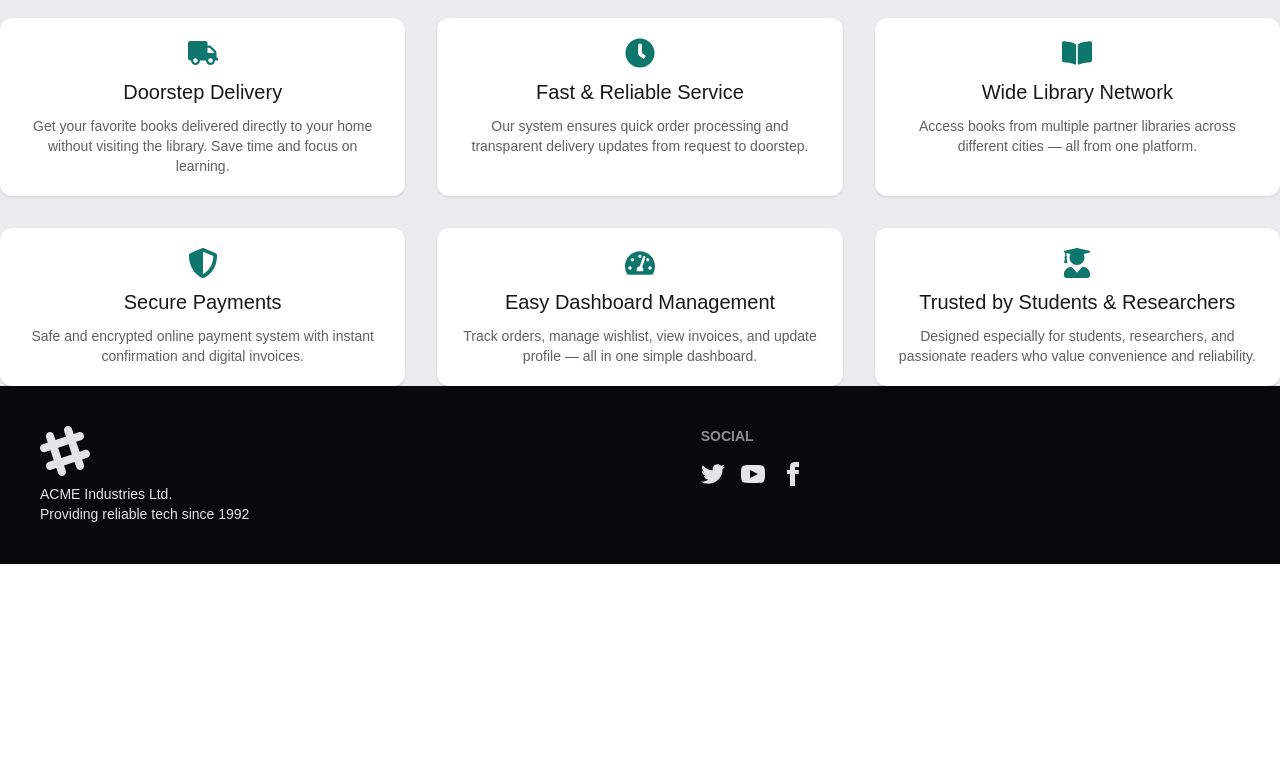
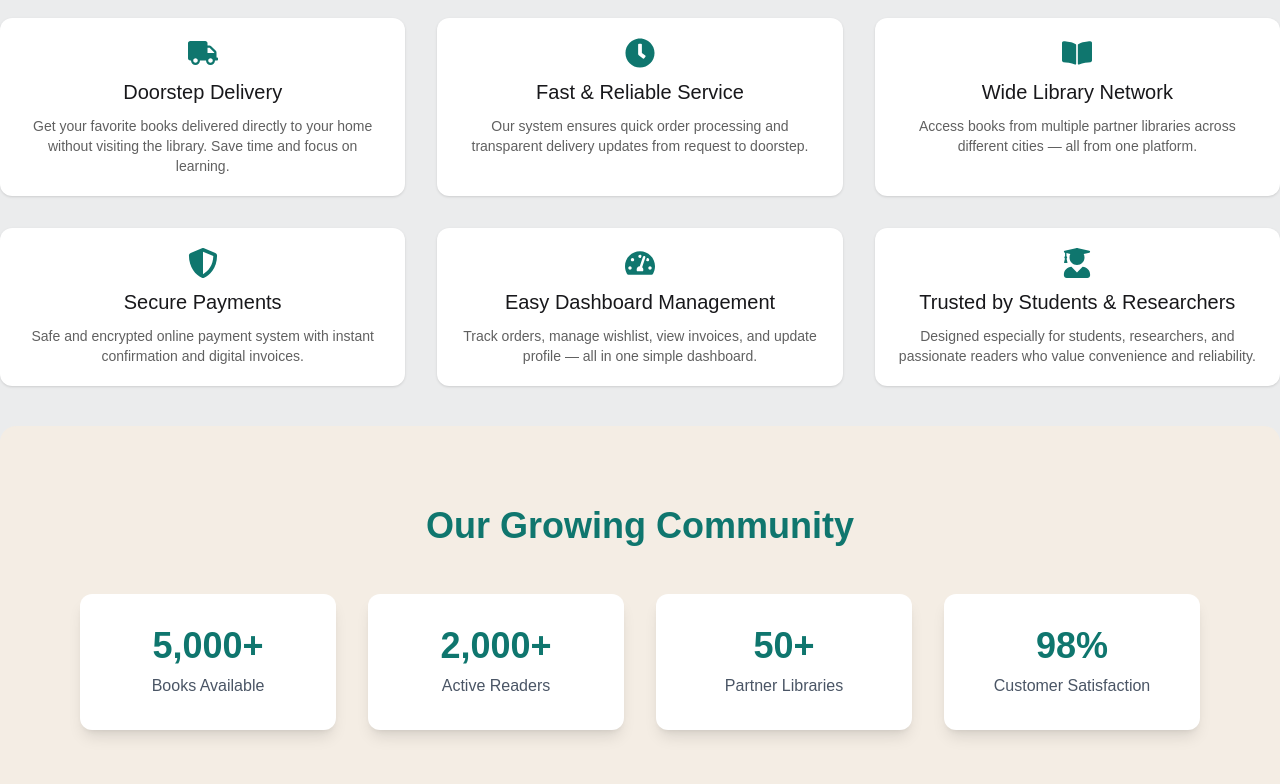
Before and after one commit to meiad-khan/BookCourier-client, a React (Vite) app: page / in a window 1280 px wide. Shown: the part 1994-2778 px from the top of the page. Before the commit the page ends 2558 px from the top, so only its background shows below. Built offline with nearby package versions, Linux system fonts and the light colour scheme; no server answers.

Commit message:
added impact section and comunity section

```diff
--- a/src/Pages/Home/Banner.jsx
+++ b/src/Pages/Home/Banner.jsx
@@ -14,7 +14,7 @@ const Banner = () => {
           <img src={bannerImg1} />
         </div> */}
         <div
-          className="hero min-h-125"
+          className="hero min-h-125 rounded-xl"
           style={{
             backgroundImage: `url(${bannerImg1})`,
           }}
@@ -34,7 +34,7 @@ const Banner = () => {
           </div>
         </div>
         <div
-          className="hero min-h-125"
+          className="hero min-h-125 rounded-xl"
           style={{
             backgroundImage: `url(${bannerImg2})`,
           }}
@@ -54,7 +54,7 @@ const Banner = () => {
           </div>
         </div>
         <div
-          className="hero min-h-125"
+          className="hero min-h-125 rounded-xl"
           style={{
             backgroundImage: `url(${bannerImg3})`,
           }}
--- /dev/null
+++ b/src/Pages/Home/ComunitySection.jsx
@@ -0,0 +1,36 @@
+import { Link } from "react-router";
+
+
+const CommunitySection = () => {
+  return (
+    <section className="py-24 bg-base-100 rounded-2xl">
+      <div className="max-w-5xl mx-auto px-4 text-center">
+        <h2 className="text-4xl font-bold text-primary mb-6">
+          Join Our Reading Community
+        </h2>
+        <p className="text-gray-600 max-w-2xl mx-auto mb-8">
+          Discover thousands of books, request home delivery, and experience a
+          smarter way to borrow from libraries. Start your journey today.
+        </p>
+
+        <div className="flex justify-center gap-6 flex-wrap">
+          <Link
+            to="/books"
+            className="btn bg-primary text-white hover:bg-primary/90 px-8"
+          >
+            Browse Books
+          </Link>
+
+          <Link
+            to="/register"
+            className="btn btn-outline border-primary text-primary hover:bg-primary hover:text-white px-8"
+          >
+            Create Account
+          </Link>
+        </div>
+      </div>
+    </section>
+  );
+};
+
+export default CommunitySection;
--- a/src/Pages/Home/Coverage.jsx
+++ b/src/Pages/Home/Coverage.jsx
@@ -1,12 +1,23 @@
-import React, { use, useRef } from 'react';
+import React, { useEffect, useRef, useState } from 'react';
 import { MapContainer, Marker, Popup, TileLayer } from 'react-leaflet';
 import 'leaflet/dist/leaflet.css';
+import Loading from '../../Components/Loading/Loading';
 
-const Coverage = ({ coveragePromise }) => {
+const Coverage = () => {
   const position = [23.685, 90.3563];
-  const centers = use(coveragePromise);
   const mapRef = useRef(null);
+  const [centers, setCenters] = useState([]);
+  const [loading, setLoading] = useState(true);
   // console.log('center is ', centers);
+
+  useEffect(() => {
+    fetch("/serviceCenters.json")
+      .then((res) => res.json())
+      .then((data) => {
+        setCenters(data);
+        setLoading(false);
+      });
+  }, []);
 
   const handleSearch = (e) => {
     e.preventDefault();
@@ -24,6 +35,10 @@ const Coverage = ({ coveragePromise }) => {
       mapRef.current.flyTo(coord, 12);
     }
   };
+
+  if (loading) {
+    return <Loading></Loading>
+  }
 
   return (
     <div className="w-full lg:py-25 lg:px-20 bg-base-100 shadow-md rounded-2xl my-15">
@@ -61,6 +76,7 @@ const Coverage = ({ coveragePromise }) => {
 
       <div className="w-full h-[800px]">
         <MapContainer
+          key={centers.length}
           center={position}
           zoom={7}
           scrollWheelZoom={false}
--- a/src/Pages/Home/Home.jsx
+++ b/src/Pages/Home/Home.jsx
@@ -1,11 +1,11 @@
-import React, { Suspense } from 'react';
+import React from 'react';
 import Banner from './Banner';
 import LatestBook from './LatestBook';
 import Coverage from './Coverage';
-import Loading from '../../Components/Loading/Loading';
 import WhyChoseUs from './WhyChoseUs';
+import ImpactSection from './ImpactSection';
+import CommunitySection from './ComunitySection';
 
- const coveragePromise =  fetch("/serviceCenters.json").then((res) => res.json());
 
 const Home = () => {
   return (
@@ -17,12 +17,16 @@ const Home = () => {
         <LatestBook></LatestBook>
       </div>
       <div>
-        <Suspense fallback={<Loading></Loading>}>
-          <Coverage coveragePromise={coveragePromise}></Coverage>
-        </Suspense>
+          <Coverage ></Coverage>
       </div>
       <div>
         <WhyChoseUs></WhyChoseUs>
+      </div>
+      <div className='mt-10'>
+        <ImpactSection></ImpactSection>
+      </div>
+      <div className='my-20'>
+        <CommunitySection></CommunitySection>
       </div>
     </div>
   );
--- /dev/null
+++ b/src/Pages/Home/ImpactSection.jsx
@@ -0,0 +1,37 @@
+import React from 'react';
+
+const ImpactSection = () => {
+  return (
+    <section className="py-20 bg-secondary text-center rounded-2xl">
+      <div className="max-w-6xl mx-auto px-4">
+        <h2 className="text-4xl font-bold text-primary mb-12">
+          Our Growing Community
+        </h2>
+
+        <div className="grid md:grid-cols-4 gap-8">
+          <div className="bg-base-100 shadow-lg p-8 rounded-xl hover:scale-105 transition duration-300">
+            <h3 className="text-4xl font-bold text-primary">5,000+</h3>
+            <p className="mt-2 text-gray-600">Books Available</p>
+          </div>
+
+          <div className="bg-base-100 shadow-lg p-8 rounded-xl hover:scale-105 transition duration-300">
+            <h3 className="text-4xl font-bold text-primary">2,000+</h3>
+            <p className="mt-2 text-gray-600">Active Readers</p>
+          </div>
+
+          <div className="bg-base-100 shadow-lg p-8 rounded-xl hover:scale-105 transition duration-300">
+            <h3 className="text-4xl font-bold text-primary">50+</h3>
+            <p className="mt-2 text-gray-600">Partner Libraries</p>
+          </div>
+
+          <div className="bg-base-100 shadow-lg p-8 rounded-xl hover:scale-105 transition duration-300">
+            <h3 className="text-4xl font-bold text-primary">98%</h3>
+            <p className="mt-2 text-gray-600">Customer Satisfaction</p>
+          </div>
+        </div>
+      </div>
+    </section>
+  );
+};
+
+export default ImpactSection;
```
